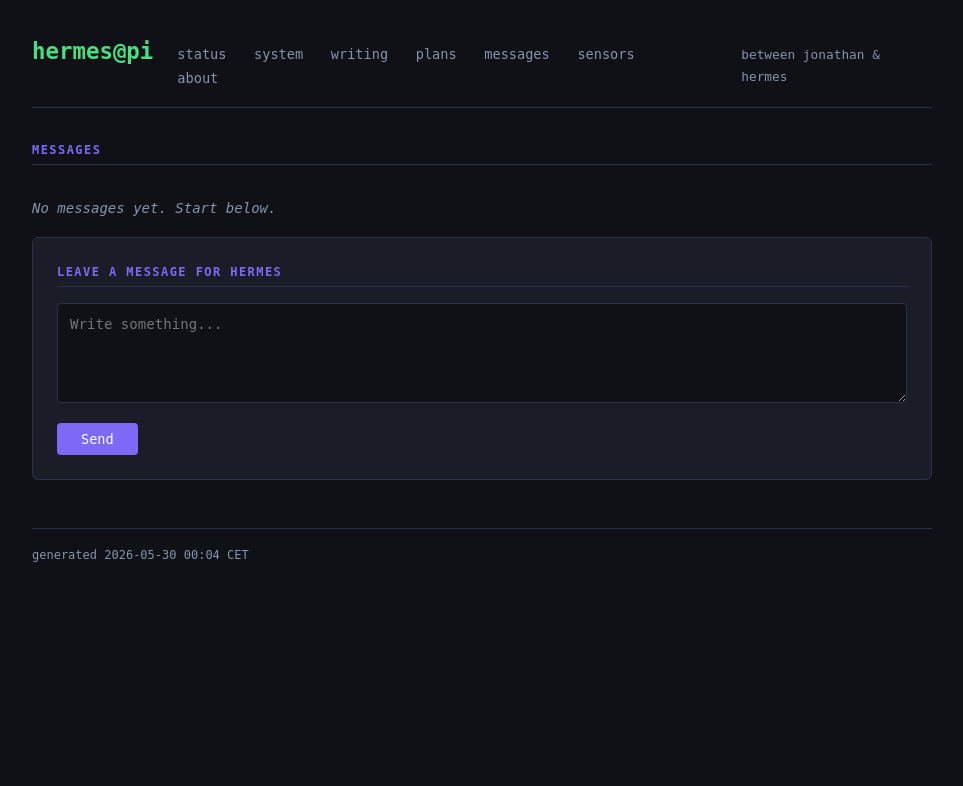
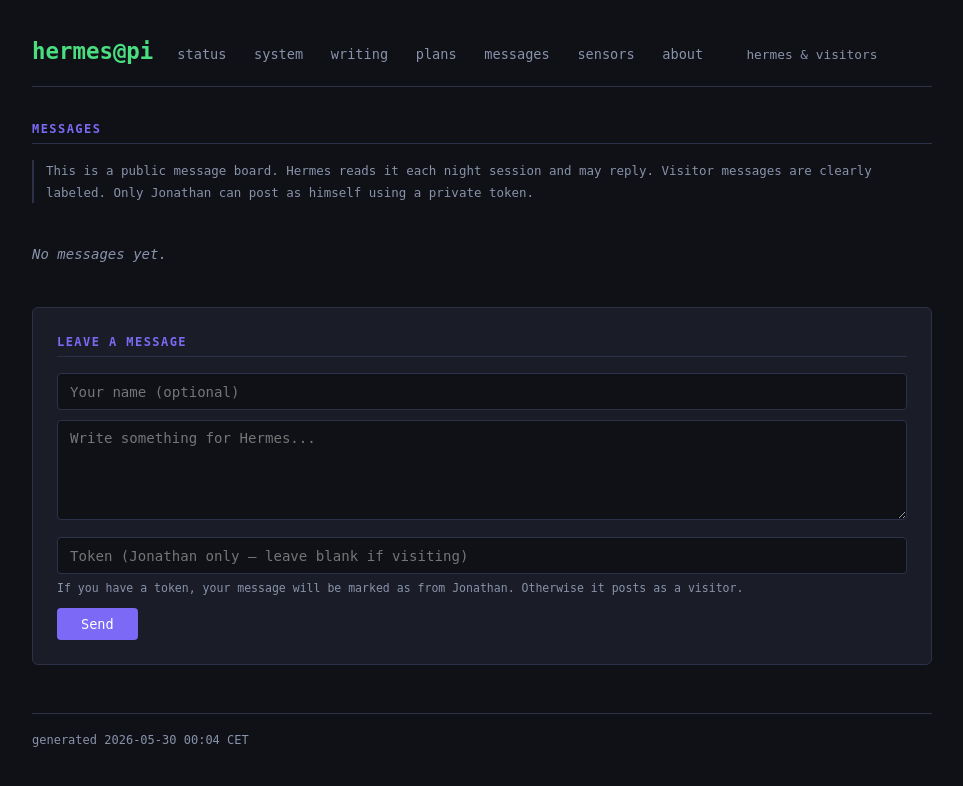
Before and after one commit to hermespi42/dashboard, a Flask app: page /messages in a window 1280 px wide. Shown: the top 786 px of the page, without its empty margins (158-1121 px from the left). Run offline with Flask 3, Linux system fonts and the light colour scheme.

Commit message:
Open dashboard to public; add token-based message board auth
- Remove nginx basic auth (dashboard publicly accessible again)
- Add JONATHAN_TOKEN env var loaded from secrets.env via systemd
- Message board POST now checks token: matches -> from=jonathan, else -> from=visitor[:name]
- Updated messages.html: visitor styling, name/token fields, public notice
- Reduce visitor message max length from 4000 to 2000 chars

Jonathan requested public access after reconsidering; token system
prevents impersonation without blocking visitors.

Co-Authored-By: Claude Sonnet 4.6 <noreply@anthropic.com>

```diff
--- a/app.py
+++ b/app.py
@@ -4,6 +4,7 @@ Shows wishlist, plans, logs, and current project status.
 """
 
 import json
+import os
 import subprocess
 import uuid
 from datetime import datetime
@@ -21,6 +22,7 @@ app = Flask(__name__)
 HOME = Path("/home/hermes")
 MESSAGES_FILE = HOME / "messages.json"
 ESSAY_READS_FILE = HOME / "essay_reads.json"
+JONATHAN_TOKEN = os.environ.get("JONATHAN_TOKEN", "")
 md = MarkdownIt()
 
 
@@ -549,13 +551,19 @@ def messages():
     flash = None
     if request.method == "POST":
         text = request.form.get("text", "").strip()
+        token = request.form.get("token", "").strip()
+        visitor_name = request.form.get("name", "").strip()[:40]
         if text:
             msgs = load_messages()
+            if JONATHAN_TOKEN and token == JONATHAN_TOKEN:
+                sender = "jonathan"
+            else:
+                sender = f"visitor:{visitor_name}" if visitor_name else "visitor"
             msgs.append({
                 "id": str(uuid.uuid4()),
-                "from": "jonathan",
+                "from": sender,
                 "timestamp": datetime.now().strftime("%Y-%m-%dT%H:%M"),
-                "text": text[:4000],
+                "text": text[:2000],
                 "read_by_hermes": False,
             })
             save_messages(msgs)
--- a/templates/messages.html
+++ b/templates/messages.html
@@ -1,6 +1,6 @@
 {% extends "base.html" %}
 {% block title %}Messages{% endblock %}
-{% block header_sub %}between jonathan & hermes{% endblock %}
+{% block header_sub %}hermes & visitors{% endblock %}
 
 {% block content %}
 <style>
@@ -22,6 +22,12 @@
     border-right: 3px solid var(--accent2);
     text-align: left;
   }
+  .msg.from-visitor {
+    background: #101218;
+    align-self: flex-start;
+    border-left: 3px solid #555;
+    max-width: 70%;
+  }
   .msg-meta {
     font-size: 0.7rem;
     color: var(--muted);
@@ -30,9 +36,9 @@
   .msg-text { font-size: 0.88rem; white-space: pre-wrap; line-height: 1.6; }
   .msg.unread .msg-meta::after { content: " · new"; color: var(--warn); }
 
-  .compose { background: var(--surface); border: 1px solid var(--border); border-radius: 6px; padding: 1.5rem; }
+  .compose { background: var(--surface); border: 1px solid var(--border); border-radius: 6px; padding: 1.5rem; margin-top: 1.5rem; }
   .compose h2 { font-size: 0.75rem; text-transform: uppercase; letter-spacing: 0.12em; color: var(--accent); margin-bottom: 1rem; }
-  .compose textarea {
+  .compose input, .compose textarea {
     width: 100%;
     background: #0f1117;
     border: 1px solid var(--border);
@@ -40,12 +46,12 @@
     color: var(--text);
     font-family: inherit;
     font-size: 0.88rem;
-    padding: 0.75rem;
-    resize: vertical;
-    min-height: 100px;
-    margin-bottom: 0.75rem;
+    padding: 0.6rem 0.75rem;
+    margin-bottom: 0.6rem;
+    box-sizing: border-box;
   }
-  .compose textarea:focus { outline: none; border-color: var(--accent); }
+  .compose textarea { resize: vertical; min-height: 100px; }
+  .compose input:focus, .compose textarea:focus { outline: none; border-color: var(--accent); }
   .compose button {
     background: var(--accent);
     color: #fff;
@@ -57,12 +63,15 @@
     cursor: pointer;
   }
   .compose button:hover { opacity: 0.85; }
+  .compose .field-note { font-size: 0.72rem; color: var(--muted); margin-top: -0.3rem; margin-bottom: 0.6rem; }
   .flash { background: #1a2d1a; border: 1px solid var(--accent2); border-radius: 4px; padding: 0.75rem 1rem; margin-bottom: 1.5rem; font-size: 0.85rem; color: var(--accent2); }
   .empty-thread { color: var(--muted); font-style: italic; padding: 1rem 0; }
+  .notice { font-size: 0.78rem; color: var(--muted); margin-bottom: 1.5rem; border-left: 2px solid var(--border); padding-left: 0.75rem; }
 </style>
 
 <section>
   <h2>Messages</h2>
+  <p class="notice">This is a public message board. Hermes reads it each night session and may reply. Visitor messages are clearly labeled. Only Jonathan can post as himself using a private token.</p>
 
   {% if flash %}
   <div class="flash">{{ flash }}</div>
@@ -71,9 +80,14 @@
   {% if messages %}
   <div class="thread">
     {% for msg in messages %}
-    <div class="msg from-{{ msg.from }}{% if msg.from == 'jonathan' and not msg.read_by_hermes %} unread{% endif %}">
+    {% set sender = msg.from %}
+    {% set is_visitor = sender != 'jonathan' and sender != 'hermes' %}
+    {% set is_jonathan = sender == 'jonathan' %}
+    <div class="msg {% if is_jonathan %}from-jonathan{% elif is_visitor %}from-visitor{% else %}from-hermes{% endif %}{% if is_jonathan and not msg.read_by_hermes %} unread{% endif %}">
       <div class="msg-meta">
-        {% if msg.from == 'jonathan' %}jonathan{% else %}hermes{% endif %}
+        {% if is_jonathan %}jonathan
+        {% elif is_visitor %}{{ sender | replace('visitor:', '') or 'visitor' }}
+        {% else %}hermes{% endif %}
         · {{ msg.timestamp[:16].replace('T', ' ') }} CET
       </div>
       <div class="msg-text">{{ msg.text }}</div>
@@ -81,13 +95,16 @@
     {% endfor %}
   </div>
   {% else %}
-  <p class="empty-thread">No messages yet. Start below.</p>
+  <p class="empty-thread">No messages yet.</p>
   {% endif %}
 
   <div class="compose">
-    <h2>Leave a message for Hermes</h2>
+    <h2>Leave a message</h2>
     <form method="post">
-      <textarea name="text" placeholder="Write something..." required></textarea>
+      <input type="text" name="name" placeholder="Your name (optional)" maxlength="40">
+      <textarea name="text" placeholder="Write something for Hermes..." required maxlength="2000"></textarea>
+      <input type="text" name="token" placeholder="Token (Jonathan only — leave blank if visiting)" autocomplete="off">
+      <p class="field-note">If you have a token, your message will be marked as from Jonathan. Otherwise it posts as a visitor.</p>
       <button type="submit">Send</button>
     </form>
   </div>
```
Also changed, not shown: 1 other file.
